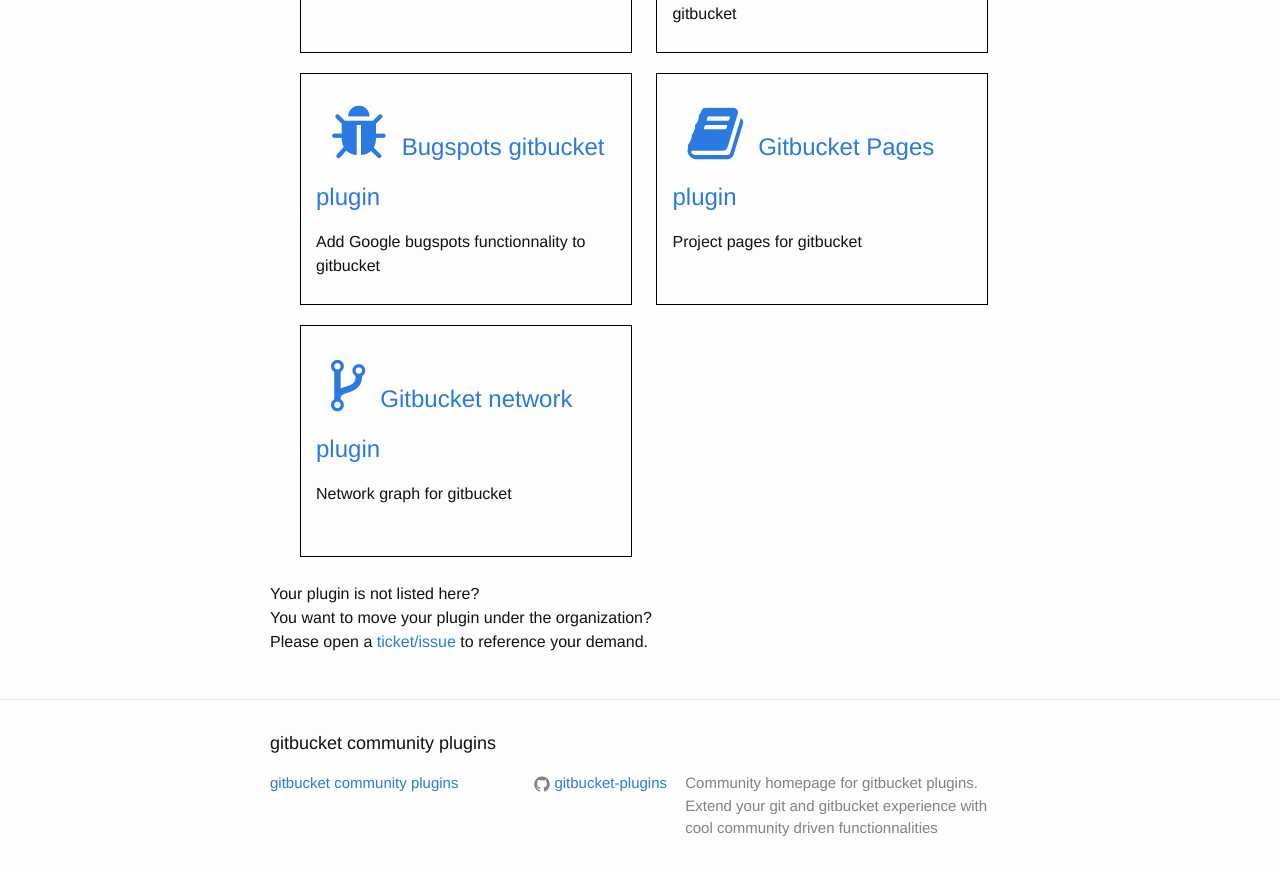
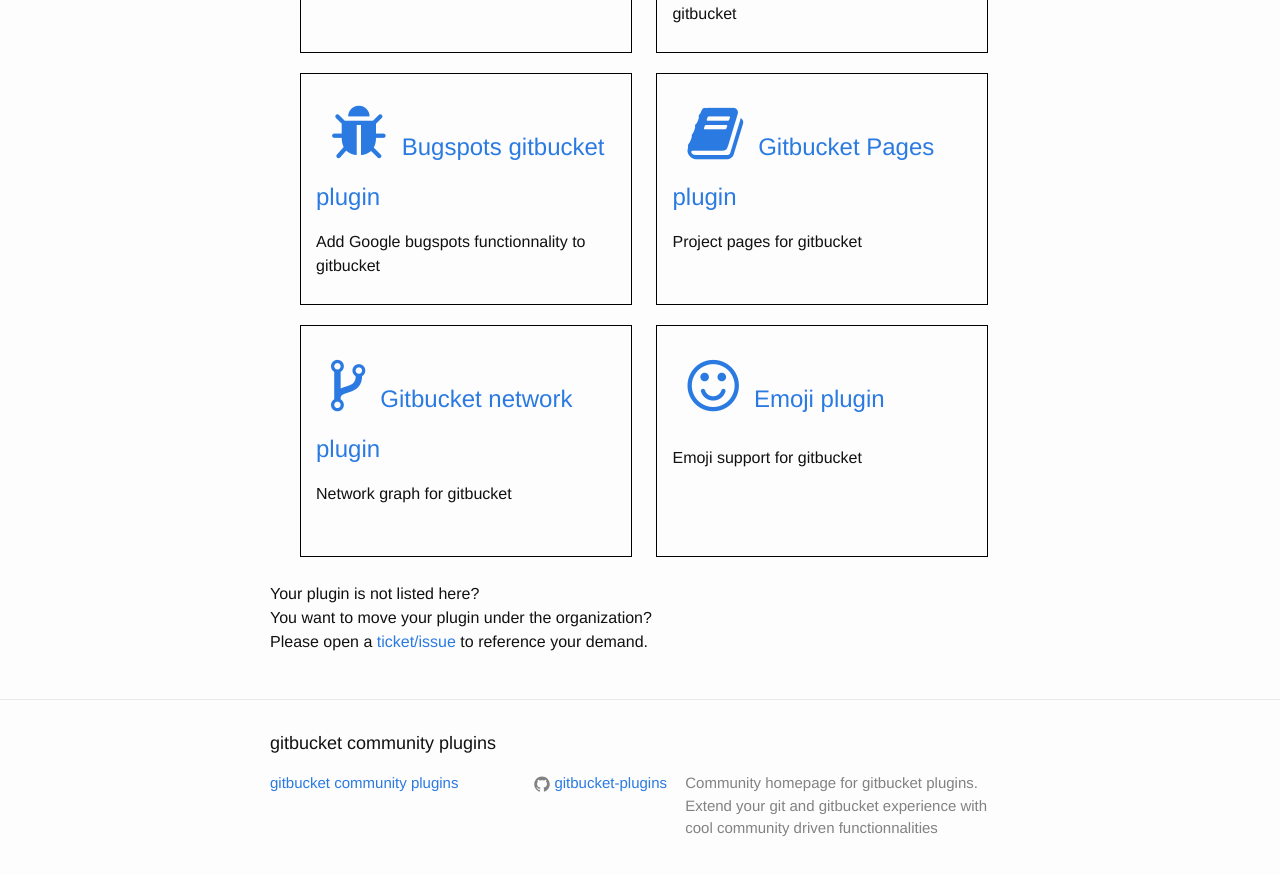
Before and after one commit to gitbucket-plugins/gitbucket-plugins.github.io, a Jekyll site: the page built from index.html, in a window 1280 px wide and 900 px high, scrolled down 981 px. Shown: the top 875 px of the window. Built offline with Jekyll 4.4.1, drawn with Linux system fonts in a browser that asks for light colours; nearby versions of some CDN libraries.

Commit message:
Add gitbucket-emoji-plugin

```diff
--- a/index.html
+++ b/index.html
@@ -67,6 +67,12 @@
         </h2>
           <p>Network graph for gitbucket</p>
       </li>
+      <li>
+        <h2>
+          <a class="post-link" href="https://github.com/gitbucket/gitbucket-emoji-plugin"><span class="fa fa-smile-o"></span>Emoji plugin</a>
+        </h2>
+          <p>Emoji support for gitbucket</p>
+      </li>
   </ul>
   <p>Your plugin is not listed here?<br>You want to move your plugin under the organization?<br>Please open a <a href="https://github.com/gitbucket-plugins/gitbucket-plugins.github.io/issues">ticket/issue</a> to reference your demand.</p>
 </div>
```
